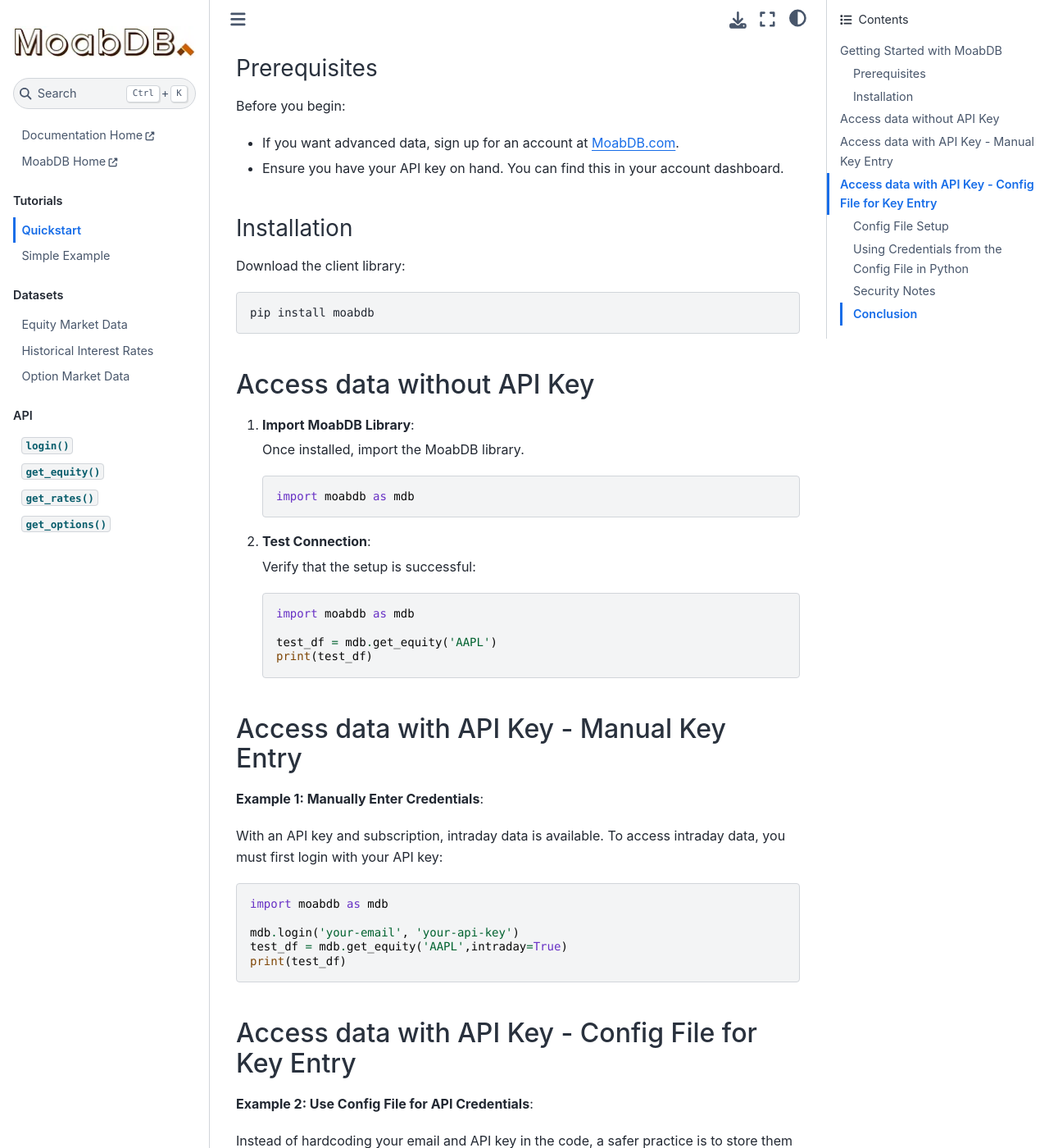
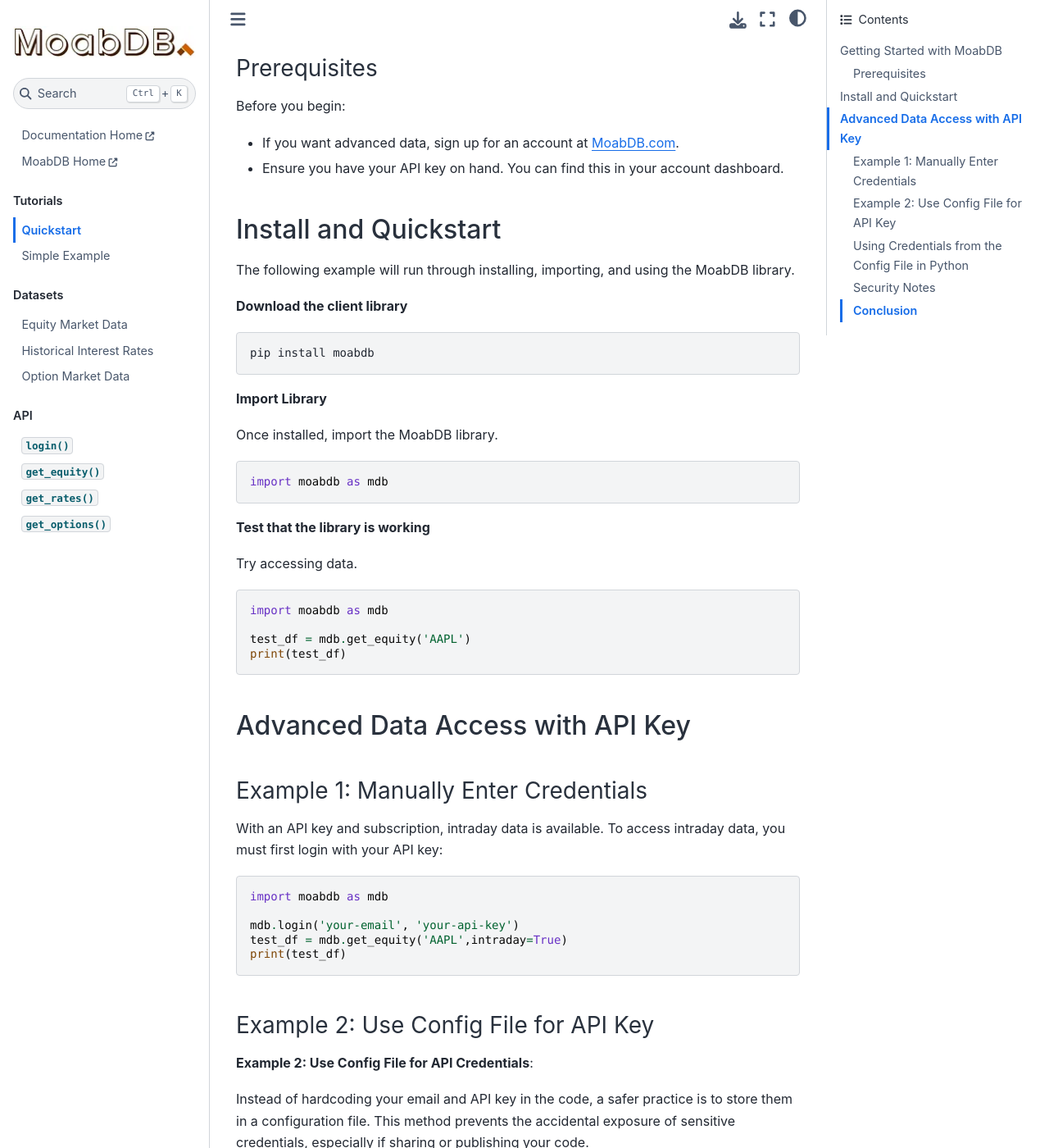
Before and after one commit to MoabDB/moabdb-py, a Sphinx documentation site: the page built from docs/source/tutorial/installation.rst, in a window 1280 px wide and 1400 px high, scrolled down 245 px. Shown: the whole window at 82% size. Built offline with Sphinx 7.4.7 and the Sphinx Book theme 1.1.4, drawn with Linux system fonts in a browser that asks for light colours; pages that are not in the unit, such as notebooks, are missing from menus.

Commit message:
example3

```diff
--- a/docs/source/tutorial/installation.rst
+++ b/docs/source/tutorial/installation.rst
@@ -15,43 +15,43 @@
 * Ensure you have your API key on hand. You can find this in your account dashboard.
 
 
-Installation
-------------
+Install and Quickstart
+======================
 
-Download the client library:
+The following example will run through installing, importing, and using the MoabDB library.
+
+**Download the client library**
 
 .. code-block:: bash
 
    pip install moabdb
 
 
-Access data without API Key
-===========================
+**Import Library**
 
-1. **Import MoabDB Library**:
+Once installed, import the MoabDB library.
 
-   Once installed, import the MoabDB library.
+.. code-block:: python
 
-   .. code-block:: python
+    import moabdb as mdb
 
-      import moabdb as mdb
+**Test that the library is working**
 
-2. **Test Connection**:
+Try accessing data.
 
-   Verify that the setup is successful:
+.. code-block:: python
 
-   .. code-block:: python
+    import moabdb as mdb
 
-      import moabdb as mdb
-
-      test_df = mdb.get_equity('AAPL')
-      print(test_df)
+    test_df = mdb.get_equity('AAPL')
+    print(test_df)
 
 
-Access data with API Key - Manual Key Entry
-===========================================
+Advanced Data Access with API Key
+=================================
 
-**Example 1: Manually Enter Credentials**:
+Example 1: Manually Enter Credentials
+-------------------------------------
 
 With an API key and subscription, intraday data is available. To access intraday data, you must first login with your API key:
 
@@ -64,19 +64,19 @@
     print(test_df)
 
 
-Access data with API Key - Config File for Key Entry
-====================================================
+Example 2: Use Config File for API Key
+--------------------------------------
 
 **Example 2: Use Config File for API Credentials**:
 
 Instead of hardcoding your email and API key in the code, a safer practice is to store them in a configuration file. This method prevents the accidental exposure of sensitive credentials, especially if sharing or publishing your code.
 
 Config File Setup
------------------
+~~~~~~~~~~~~~~~~~
 
 Create a file named ``config.ini`` and structure it as follows:
 
-.. code-block:: ini
+.. code-block:: python
     [Credentials]
     email = your-email@example.com
     api_key = your-secret-api-key
```
